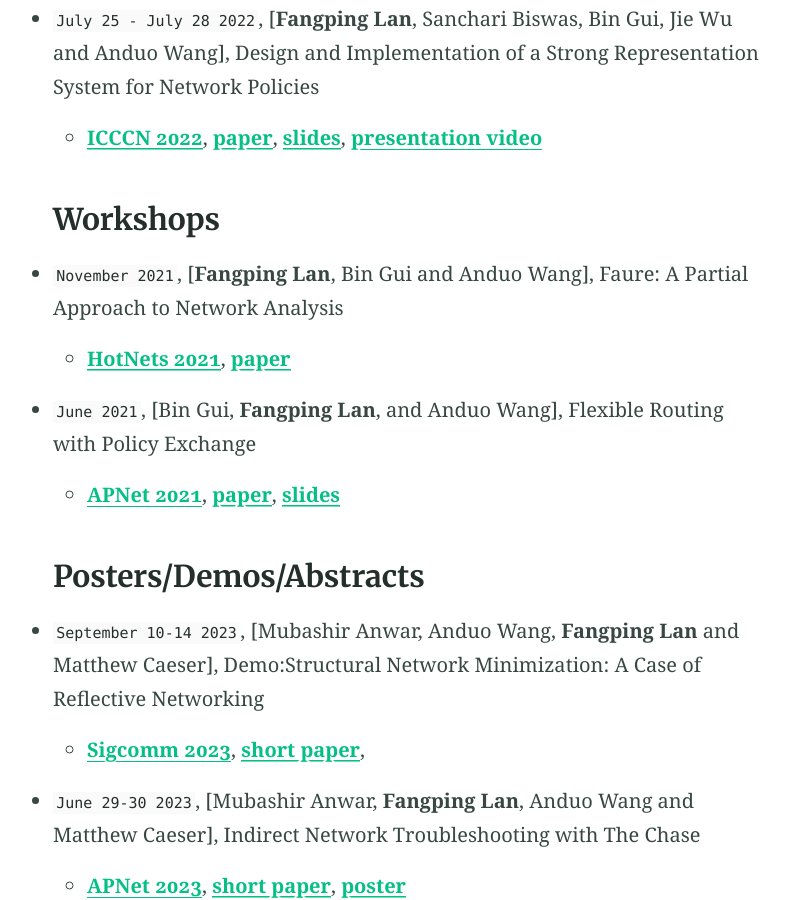
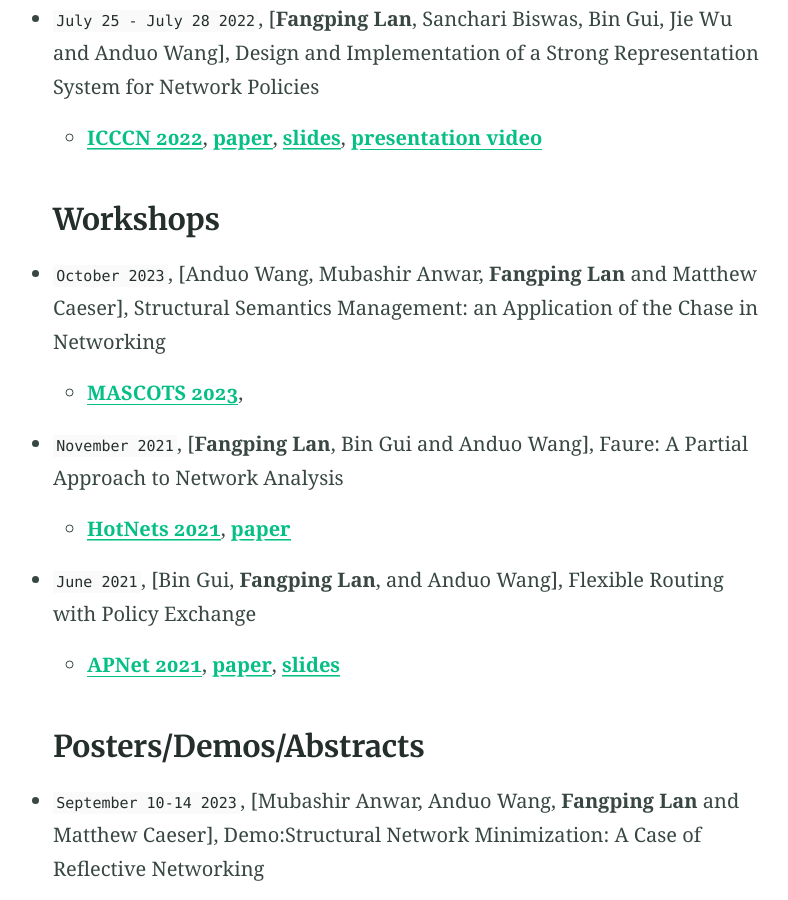
Before and after one commit to lanfangping/lanfangping.github.io, a Jekyll site: the page built from publications.md, in a window 1280 px wide and 900 px high, scrolled down 466 px. Shown: the whole window, without its empty margins (230-1018 px from the left). Built offline with Jekyll 4.4.1, drawn with Linux system fonts in a browser that asks for light colours.

Commit message:
Update publications.md

```diff
--- a/publications.md
+++ b/publications.md
@@ -25,6 +25,10 @@ aside: False
 
 
 ### Workshops
+- `October 2023`, [Anduo Wang, Mubashir Anwar, **Fangping Lan** and Matthew Caeser], Structural Semantics Management: an Application of the Chase in Networking
+  - [**MASCOTS 2023**](https://mascots.iitis.pl/),
+  <!-- [**paper**]() -->
+
 - `November 2021`, [**Fangping Lan**, Bin Gui and Anduo Wang], Faure: A Partial Approach to Network Analysis
 
   - [**HotNets 2021**](https://conferences.sigcomm.org/hotnets/2021/),
@@ -41,7 +45,7 @@ aside: False
 - `September 10-14 2023`, [Mubashir Anwar, Anduo Wang, **Fangping Lan** and Matthew Caeser], Demo:Structural Network Minimization: A Case of Reflective Networking
 
   - [**Sigcomm 2023**](https://conferences.sigcomm.org/sigcomm/2023/cf-posters.html),
-  [**short paper**](docs/sigcomm2023demo/Sigcomm23_shortpaper.pdf),
+  [**short paper**](https://dl.acm.org/doi/10.1145/3603269.3610847),
   <!-- [**poster**](docs/apnet2023/poster_APnet23.pdf) -->
   <!-- [**video**](https://youtu.be/w9nH2et3zdI) -->
 
```
